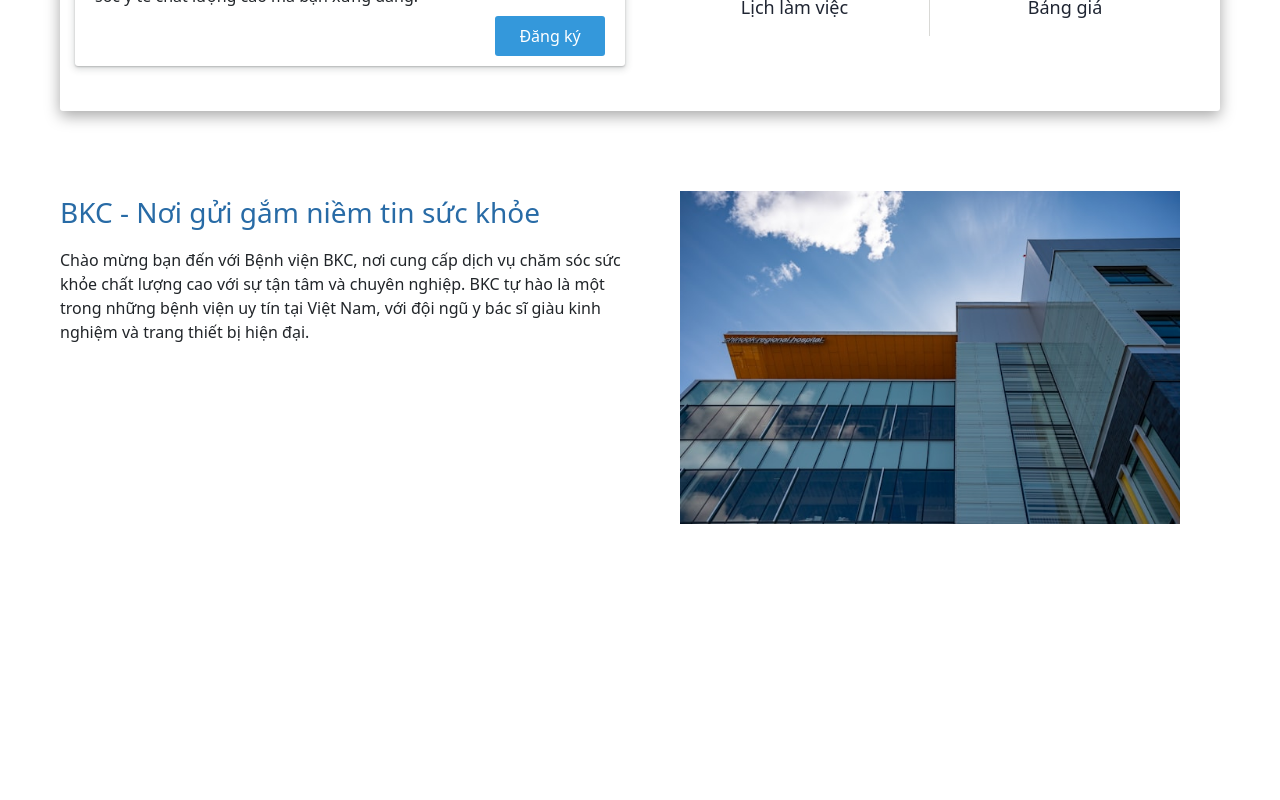
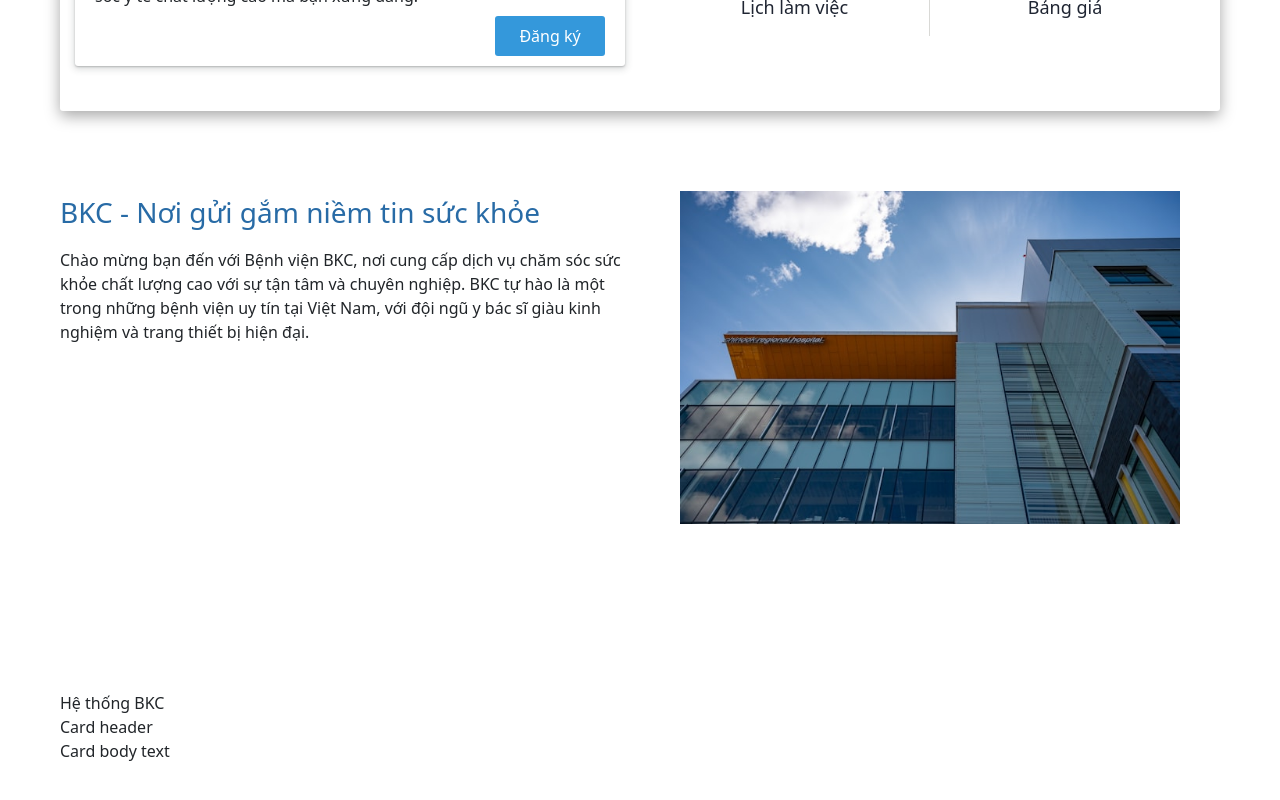
Before and after one commit to tkzero789/Hospital, a React (Create React App) app in the folder client/: page /test-home in a window 1280 px wide. Shown: the part 1014-1814 px from the top of the page. Built offline with nearby package versions, Linux system fonts and the light colour scheme; the HTML template or start-up script is replaced by a standard one.

Commit message:
BKC System Section

```diff
--- a/client/src/pages/testHome.js
+++ b/client/src/pages/testHome.js
@@ -12,13 +12,14 @@ import TestApptForm from "../components/TestApptForm";
 export default function TestHome() {
   return (
     <>
+      {/* NAVBAR */}
       <header>
         <MainNav />
         <MidNav />
         <LowNav />
       </header>
 
-      {/* Mobile: Hamburger Menu */}
+      {/* MOBILE: HAMBURGER MENU */}
       <nav className="navbar navbar-expand-lg nav-bg d-md-block d-lg-none">
         <div className="container-fluid">
           <NavLink className="navbar-brand" href="#">
@@ -94,7 +95,7 @@ export default function TestHome() {
         </div>
       </nav>
 
-      {/* Carousel */}
+      {/* CAROUSEL */}
       <div
         id="carouselExampleInterval"
         class="carousel slide d-none d-lg-block d-xl-block"
@@ -145,7 +146,7 @@ export default function TestHome() {
         </div>
       </div>
 
-      {/* Options */}
+      {/* OPTIONS SECTION */}
       <section className="options w-100">
         <div className="content-container">
           <div className="options-wrapper">
@@ -225,7 +226,7 @@ export default function TestHome() {
         </div>
       </section>
 
-      {/* About */}
+      {/* ABOUT SECTION */}
       <section className="about w-100">
         <div className="content-container">
           <div className="about-wrapper">
@@ -255,6 +256,25 @@ export default function TestHome() {
           </div>
         </div>
       </section>
+
+      {/* BKC SYSTEM SECTION */}
+      <section className="system w-100">
+        <div className="content-container">
+          <div className="syst-wrapper">
+            <div className="c-12">
+              <div className="syst-section">
+                <div className="syst-header">Hệ thống BKC</div>
+                <div className="syst-card-wrapper">
+                  <div className="syst-card">
+                    <div className="syst-card-header">Card header</div>
+                    <div className="syst-card-body">Card body text</div>
+                  </div>
+                </div>
+              </div>
+            </div>
+          </div>
+        </div>
+      </section>
     </>
   );
 }
--- a/client/src/styles.css
+++ b/client/src/styles.css
@@ -597,3 +597,5 @@
   height: auto;
   object-fit: contain;
 }
+
+/* BKC SYSTEM SECTION */
```
